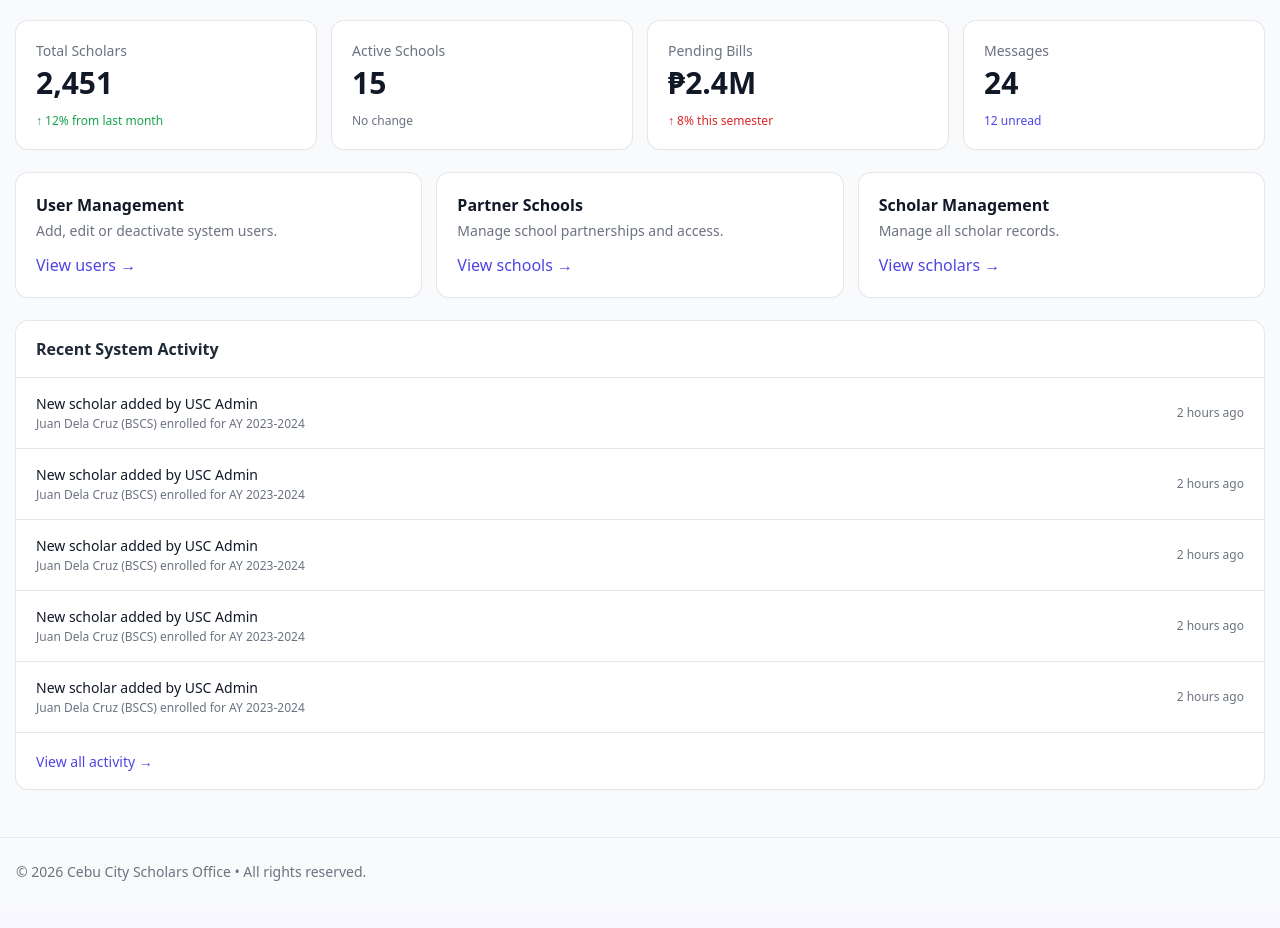
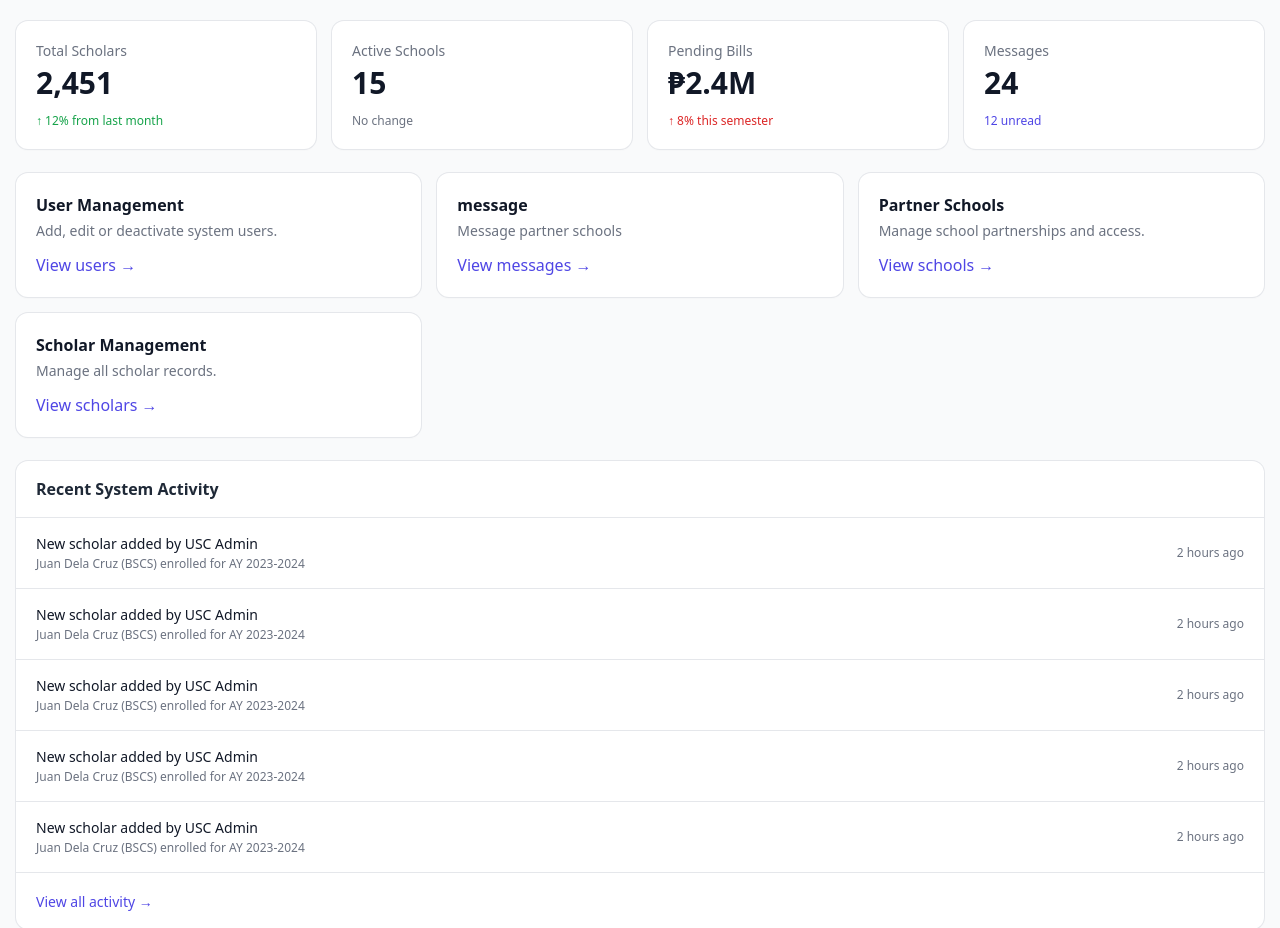
Before and after one commit to wilmarcabigas/Cebu-ScholarHub, a CodeIgniter 4 app: the page made by Cebu_ScholarHub/app/Views/dashboard/admin.php in a window 1280 px wide. Shown: the part 147-1075 px from the top of the page. Before the commit the page ends 1028 px from the top, so only its background shows below. Run offline with PHP 8.4 and a stand-in for CodeIgniter, Linux system fonts and the light colour scheme; the template is opened without the code that fills it, so the values that code supplies are empty; some libraries are stand-ins or nearby versions.

Commit message:
feat: Add messaging link to admin and school staff dashboards

```diff
--- a/Cebu_ScholarHub/app/Views/dashboard/admin.php
+++ b/Cebu_ScholarHub/app/Views/dashboard/admin.php
@@ -55,7 +55,12 @@
             <p class="mt-1 text-sm text-gray-500">Add, edit or deactivate system users.</p>
             <span class="mt-3 inline-flex text-indigo-600 group-hover:translate-x-0.5 transition-transform">View users →</span>
         </a>
-
+        <a href="<?= site_url('messages') ?>"
+           class="group rounded-xl bg-white p-5 shadow-sm ring-1 ring-gray-200 hover:shadow-md transition">
+            <h3 class="font-semibold text-gray-900">message</h3>
+            <p class="mt-1 text-sm text-gray-500">Message partner schools </p>
+            <span class="mt-3 inline-flex text-indigo-600 group-hover:translate-x-0.5 transition-transform">View messages →</span>
+        </a>
     <a href="/admin/schools"
            class="group rounded-xl bg-white p-5 shadow-sm ring-1 ring-gray-200 hover:shadow-md transition">
             <h3 class="font-semibold text-gray-900">Partner Schools</h3>
```
Also changed, not shown: Cebu_ScholarHub/app/Views/dashboard/school_staff.php (+6 -1 lines).
